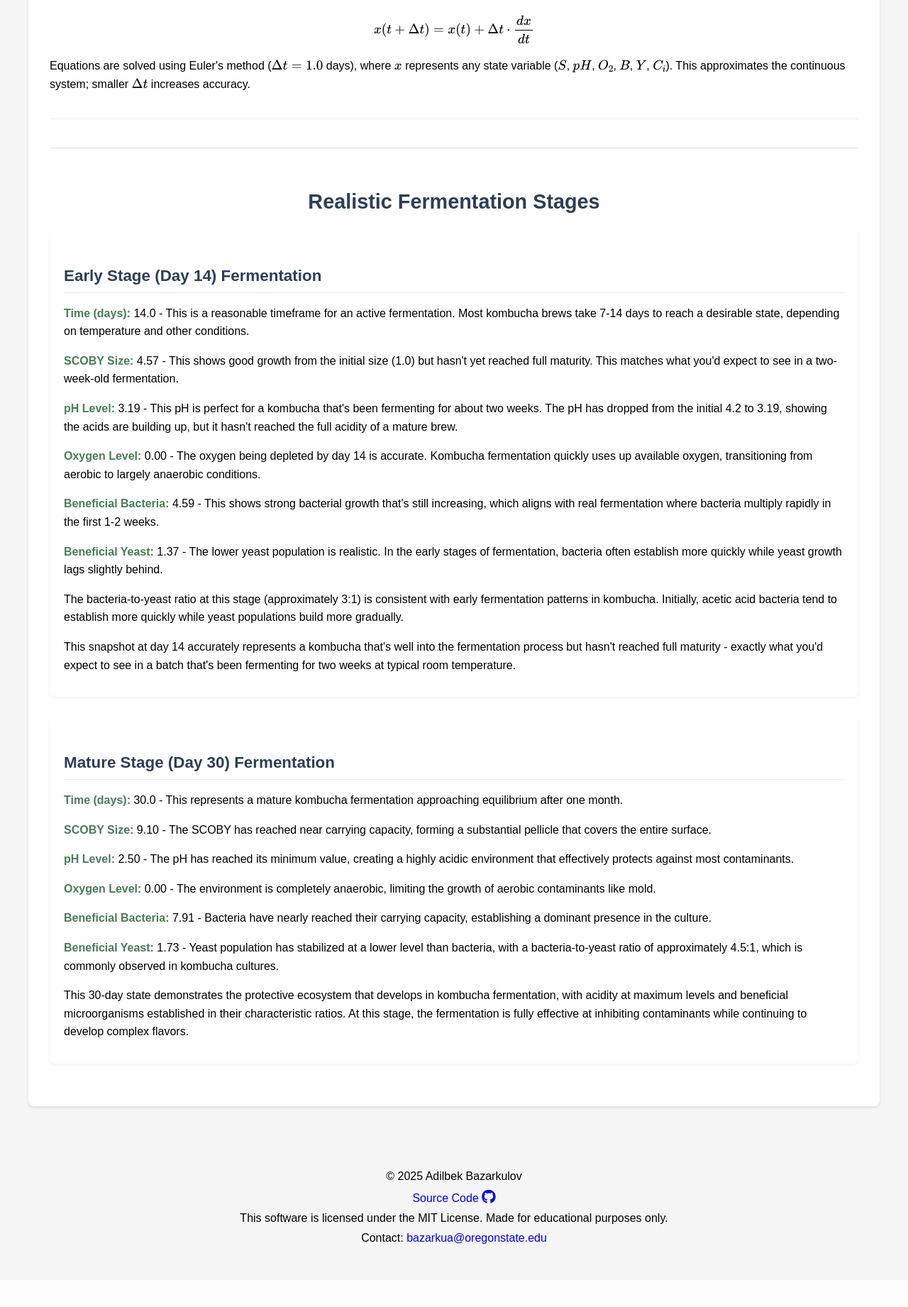
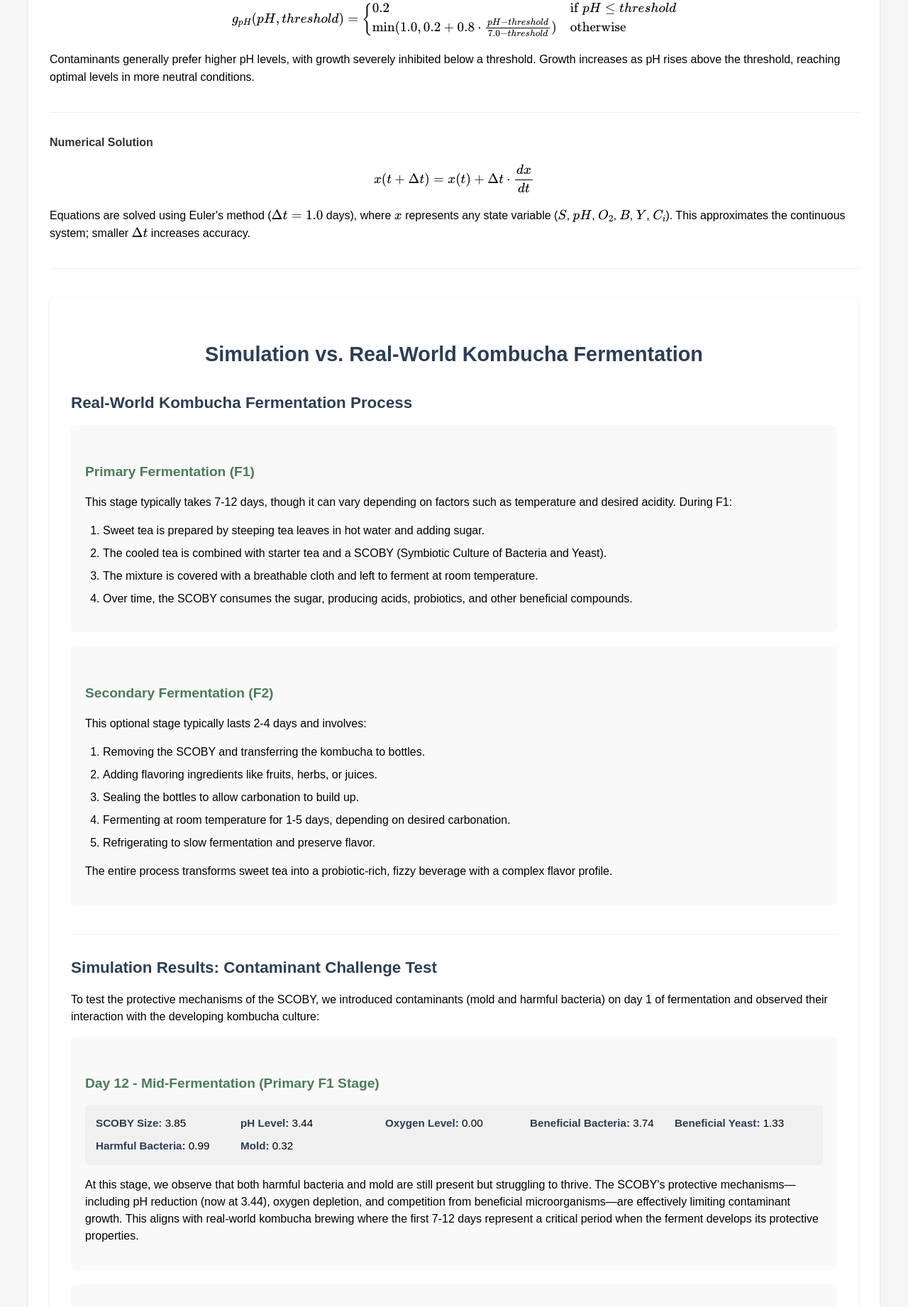
Before and after one commit to bazarkua/scoby-fermentation-sim, a Flask app: page / in a window 1280 px wide. Shown: the part 4163-6005 px from the top of the page at 71% size. Before the commit the page ends 5916 px from the top, so only its background shows below. Run offline with Flask 2, Linux system fonts and the light colour scheme; some libraries are stand-ins or nearby versions.

Commit message:
added real world vs. simulation contaminant challenge test results

```diff
--- a/templates/index.html
+++ b/templates/index.html
@@ -17,6 +17,7 @@
             margin: 0 auto;
             padding: 20px;
             background-color: #f5f5f5;
+            line-height: 1.5;
         }
         .container {
             display: flex;
@@ -202,40 +203,86 @@
             color: #4a7c59;
         }
 
-        .fermentation-examples {
-            margin-top: 40px;
-            border-top: 1px solid #ddd;
-            padding-top: 30px;
+        /* Fermentation Examples */
+        .fermentation-comparison {
+        background-color: white;
+        padding: 30px;
+        border-radius: 8px;
+        box-shadow: 0 2px 4px rgba(0,0,0,0.1);
+        margin-top: 40px;
         }
 
-        .fermentation-examples h3 {
+        .fermentation-comparison h3 {
             color: #2c3e56;
             text-align: center;
             margin-bottom: 25px;
             font-size: 1.8rem;
         }
 
-        .fermentation-stage {
-            border-radius: 8px;
-            padding: 20px;
+        .comparison-section {
             margin-bottom: 30px;
-            box-shadow: 0 2px 4px rgba(0,0,0,0.05);
+            padding-bottom: 20px;
+            border-bottom: 1px solid #eee;
         }
 
-        .fermentation-stage h4 {
+        .comparison-section h4 {
             color: #2c3e56;
-            padding-bottom: 10px;
-            border-bottom: 1px solid #eee;
             margin-bottom: 15px;
             font-size: 1.4rem;
         }
 
-        .stage-details p {
-            margin-bottom: 12px;
-            line-height: 1.6;
+        .fermentation-stage {
+            background-color: #f9f9f9;
+            border-radius: 8px;
+            padding: 20px;
+            margin-bottom: 20px;
         }
 
-        .stage-details strong {
+        .fermentation-stage h5 {
+            color: #4a7c59;
+            margin-bottom: 10px;
+            font-size: 1.2rem;
+        }
+
+        .fermentation-stage ol, .comparison-conclusion ul {
+            padding-left: 25px;
+            margin-bottom: 15px;
+        }
+
+        .fermentation-stage li, .comparison-conclusion li {
+            margin-bottom: 8px;
+        }
+
+        .simulation-results {
+            display: grid;
+            grid-template-columns: repeat(auto-fill, minmax(180px, 1fr));
+            gap: 10px;
+            margin: 15px 0;
+            padding: 15px;
+            background-color: #f0f0f0;
+            border-radius: 6px;
+        }
+
+        .results-item {
+            font-size: 0.95rem;
+        }
+
+        .results-item strong {
+            color: #2c3e56;
+        }
+
+        .comparison-conclusion {
+            background-color: #f2f8f4;
+            border-radius: 8px;
+            padding: 20px;
+        }
+
+        .comparison-conclusion h4 {
+            color: #2c3e56;
+            margin-bottom: 15px;
+        }
+
+        .comparison-conclusion li strong {
             color: #4a7c59;
         }
 
```
Also changed, not shown: other parts of templates/index.html (+64 -33 lines).
